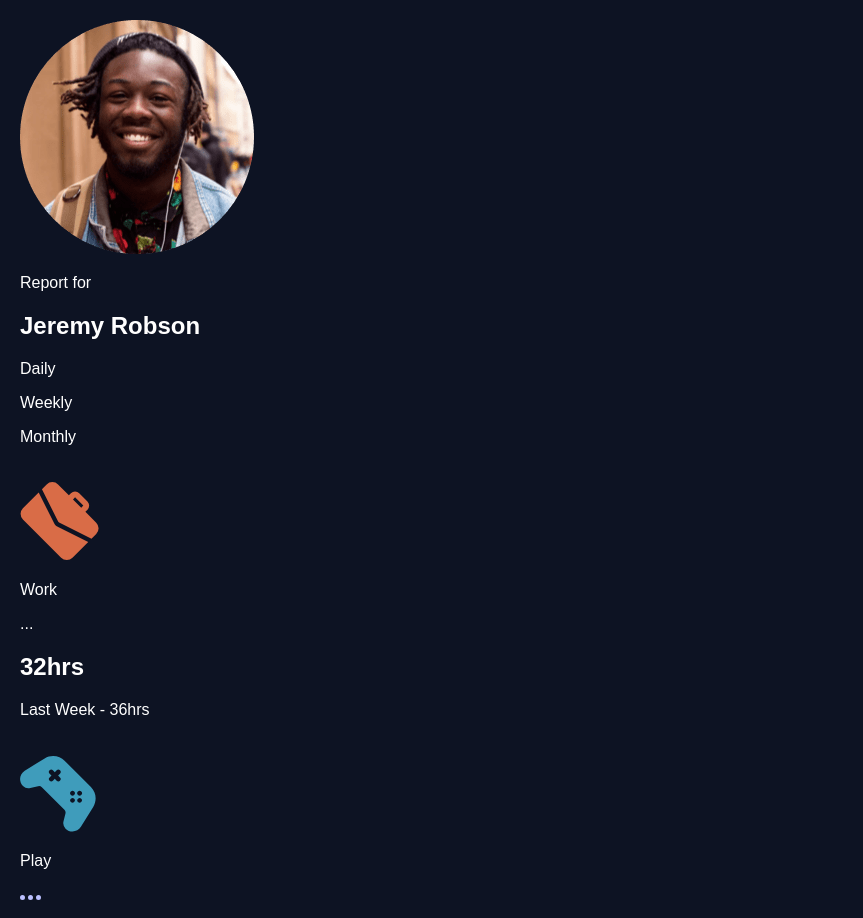
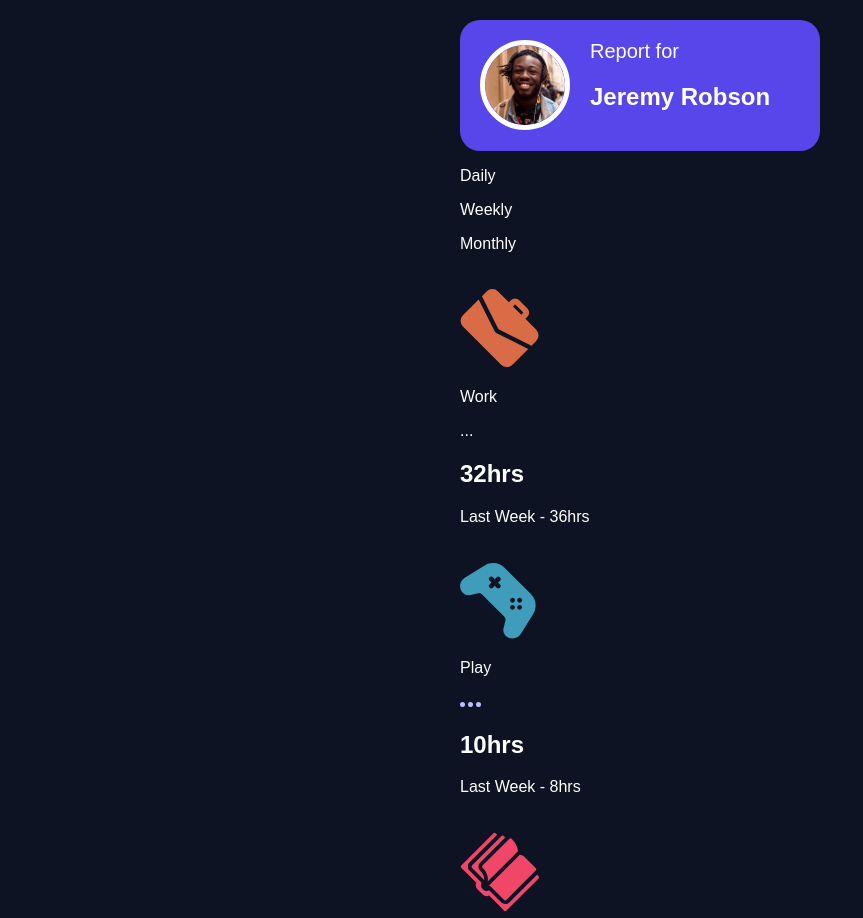
Before and after one commit to Marko1258/Sleduj-cas_Papranec_Jurikova_Novak, a plain HTML site: page index.html in a window 1280 px wide. Shown: the top 918 px of the page, without its empty margins (0-863 px from the left). Drawn offline with Linux system fonts and the light colour scheme; a web font is replaced by a local one.

Commit message:
Add profile styling and adjust body dimensions in CSS

```diff
--- a/style.css
+++ b/style.css
@@ -20,6 +20,9 @@
 }
 body{
     background-color: var(--page-color);
+    max-width: 400px;
+    width: 100%;
+    height: 100vh;
     color: var(--white-color);
     margin: 0 auto;
     padding: 0;
@@ -31,3 +34,27 @@ body{
     gap: 20px;
     padding: 20px;
 }
+.profile {
+    background-color: var(--main-color);
+    border-radius: 20px;
+    padding: 20px;
+    display: flex;
+    flex-direction: row;
+    align-items: center;
+}
+.profile-img{
+    width: 80px;
+    height: 80px;
+    border-radius: 50%;
+    border: solid 5px var(--white-color);
+    margin-right: 20px;
+}
+.profile-description{
+    display: flex;
+    flex-direction: column;
+}
+.profile-p {
+    font-size: 20px;
+    font-weight: 400;
+    margin: 0;
+}
```
